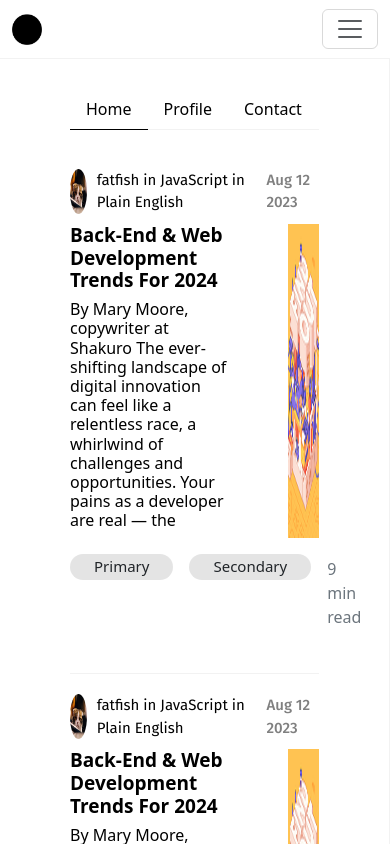
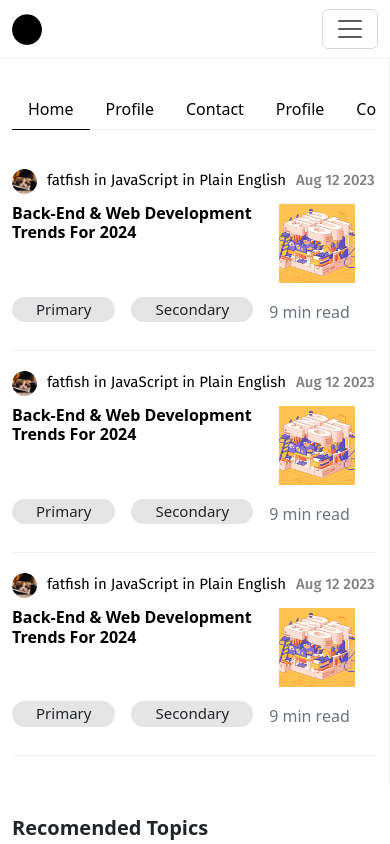
Before and after one commit to naveenshri1997/blr, a React (Create React App) app: page / in a window 390 px wide. Shown: the top 844 px of the page. Built offline with nearby package versions, Linux system fonts and the light colour scheme.

Commit message:
Update index.css

```diff
--- a/src/index.css
+++ b/src/index.css
@@ -26,10 +26,10 @@ a{
   border-right: solid 1px #F2F2F2;
 }
 .allsidepadd{
-  padding:30px 70px !important;
+  padding:30px 10px;
 }
 .allsidepadd2{
-  padding:30px 40px !important;
+  padding:30px 10px;
 }
 
 .navbar {
@@ -116,6 +116,12 @@ a{
 
 .blog_container .blog_detail .bdp2{
   display: inline-flex;
+  width: 300px;
+  height: 100px;
+}
+.blog_container .blog_detail .bdp2 img{
+  width: 100%;
+  height: 100px;
 }
 .blog_container .blog_detail .bdp1 .blog_title {
   font-weight: 800;
@@ -233,6 +239,7 @@ a{
 .square_blog_container .img_box{
   width: 100%;
   min-height:200px;
+  margin: 10px 0px;
 }
 .square_blog_container .author{
     display: flex;
@@ -289,3 +296,48 @@ a{
 .square_blog_container .blog_tag .bttime {
   display: inline-flex;
 }
+
+@media screen and (min-width: 992px) {
+  .allsidepadd {
+    padding: 20px 70px !important;
+}
+.allsidepadd2{
+  padding:30px 40px !important;
+}
+
+}
+
+@media screen and (max-width: 552px) {
+.blog_container {
+    border-bottom: solid 1px #F2F2F2;
+    padding-bottom: 20px;
+    padding-top: 20px;
+}
+.blog_container .blog_detail .bdp1 .blog_para{
+  display: none;
+}
+.blog_container .blog_detail .bdp1 {
+  margin-right: 25px;
+}
+.blog_container .blog_detail .bdp1 .blog_title {
+  font-weight: 800;
+  font-size: 16px;
+}
+
+.blog_container .blog_detail .bdp2 {
+  display: inline-flex;
+  width: 150px;
+  height: 77px;
+}
+
+.blog_container .blog_detail .bdp2 img {
+  width: 78%;
+  height: 79px;
+  float: right;
+}
+.square_blog_container {
+  border-bottom: solid 1px #F2F2F2;
+  padding-bottom: 20px;
+  padding-top: 20px;
+}
+}
```
